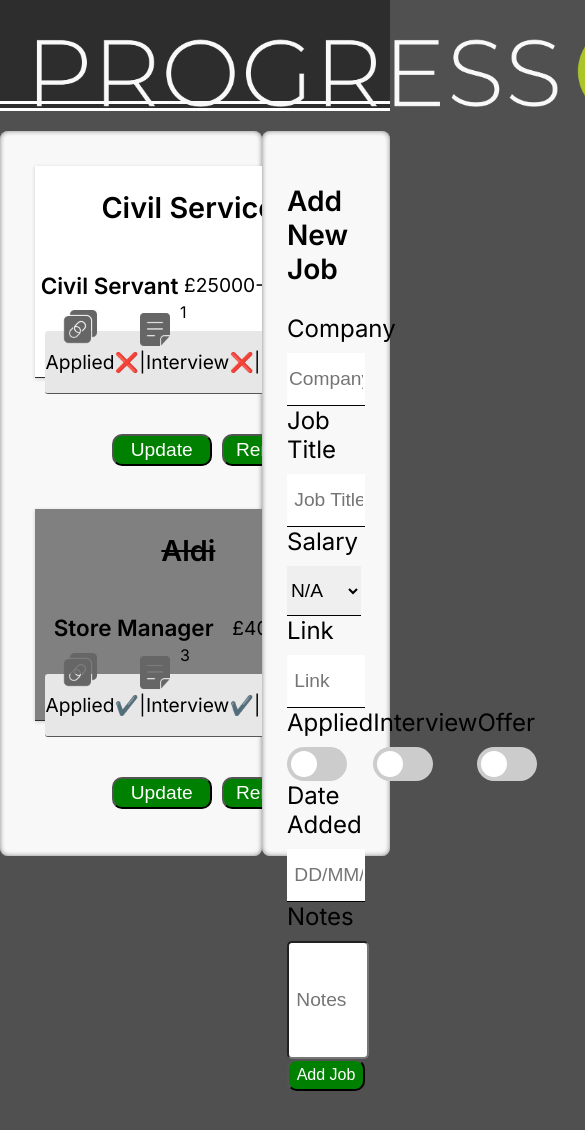
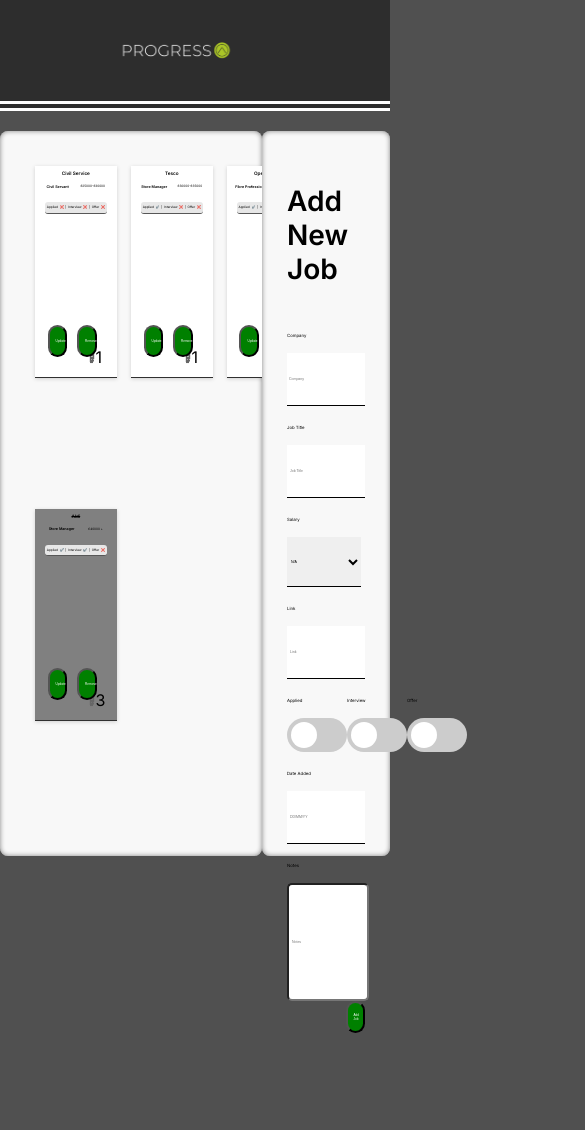
Before and after one commit to GLYNKNIGHT/Job-Tracking-App-Demo, a React (Create React App) app: page / in a window 390 px wide. Shown: the top 1130 px of the page, 585 px wide, since content can reach past the window. Built offline with nearby package versions, Linux system fonts and the light colour scheme; data requests are answered from the project's data file.

Commit message:
Working on making more responsive

```diff
--- a/src/App.css
+++ b/src/App.css
@@ -5,17 +5,6 @@
  background-color: white;
  font-family: 'Inter', sans-serif;
 
-}
-
-.header{
-  height: 12vh;
-  background-color: rgb(45, 45, 45);
-  border-bottom:  10px double white ;
-
-}
-
-.header-image{
- height: 150px;
 }
 
 .main{
@@ -26,6 +15,8 @@
   padding-top: 20px;
 }
 
+
+/*Global elements*/
 .progress{
   display: flex;
   justify-content: space-evenly;
@@ -36,33 +27,28 @@
  }
 
 .input{
-  font-size: 1.2rem;
+  font-size: 0.9vw;
   height: 50px;
   width:95%;
   margin-top:10px;
   border: none;
   border-bottom: 0.5px solid black;
-
-
 }
 
 .btn
  {
-  width: 200px;
+  width: 5vw;
   height: 2rem;
   border-radius: 10px;
-  font-size: 1rem;
+  font-size: 0.8vw;
   background-color: green;
   color: white;
 }
 
-.checkboxes{
-  display: flex;
-  justify-content: space-evenly;
-}
 
 
 
+/*Scroll Bars*/
 /* width */
 ::-webkit-scrollbar {
   width: 15px;
@@ -81,6 +67,12 @@
 }
 
 
+/*checkbox switches*/
+
+.checkboxes{
+  display: flex;
+  justify-content: space-evenly;
+}
 /* The switch - the box around the slider */
 .switch {
   position: relative;
--- a/src/Components/Header/Header.module.css
+++ b/src/Components/Header/Header.module.css
@@ -2,9 +2,14 @@
     height: 12vh;
     background-color: rgb(45, 45, 45);
     border-bottom:  10px double white ;
-
+    position: relative;
   }
 
   .header_image{
-   height: 150px;
+   width:30vw;
+   position: absolute;
+    top: 50%;
+    left:30%;
+    -ms-transform: translateY(-50%);
+    transform: translateY(-50%);
   }
--- a/src/Components/Input/Input.js
+++ b/src/Components/Input/Input.js
@@ -30,7 +30,7 @@ return<div >
         <div className={styles.add_job}>
         <h3 >Add New Job</h3>
         <div>
-            <label>Company</label>
+            <label className={styles.label}>Company</label>
                 <input
                     className="input"
                     id='company'
@@ -40,7 +40,7 @@ return<div >
                     onChange={(e)=> setCompany(e.target.value)} />
                 </div>
         <div>
-            <label>Job Title</label>
+            <label className={styles.label}>Job Title</label>
                 <input
                     className="input"
                     id='title'
@@ -50,7 +50,7 @@ return<div >
                     onChange={(e)=> setJobTitle(e.target.value)}/>
             </div>
         <div>
-            <label>Salary</label>
+            <label className={styles.label}>Salary</label>
                 <select className="input" id='salary' onChange={(e)=> setSalary(e.target.value)}>
                     <option value='N/A'>N/A</option>
                     <option value='Under £25000'> Under £25000</option>
@@ -61,7 +61,7 @@ return<div >
                 </select>
              </div>
         <div>
-            <label>Link</label>
+            <label className={styles.label}>Link</label>
                 <input
                     className="input"
                     id='link'
@@ -72,21 +72,21 @@ return<div >
             </div>
         <div className="checkboxes">
             <div>
-                <label>Applied  </label>
+                <label className={styles.label}>Applied  </label>
                     <label className="switch">
                     <input type="checkbox" id='applied'  onChange={(e)=> setApplied(!applied)} />
                     <span className="slider round"></span>
                     </label>
                 </div>
             <div>
-                <label>Interview    </label>
+                <label className={styles.label}>Interview    </label>
                     <label className="switch">
                     <input type="checkbox"  onChange={(e)=> setInterview(!interview)} />
                     <span className="slider round"></span>
                     </label>
                 </div>
             <div>
-                <label>Offer    </label>
+                <label className={styles.label}>Offer    </label>
                     <label className="switch">
                     <input type="checkbox"  onChange={(e)=> setOffer(!offer)} />
                     <span className="slider round"></span>
@@ -94,7 +94,7 @@ return<div >
                 </div>
         </div>
         <div>
-                <label>Date Added</label>
+                <label className={styles.label}>Date Added</label>
                     <input
                         className="input"
                         id='date'
@@ -104,7 +104,7 @@ return<div >
                         onChange={(e)=> setDateApplied(e.target.value)}  />
                 </div>
         <div>
-                <label>Notes</label>
+                <label className={styles.label}>Notes</label>
                     <input
                         className={styles.input_text_area}
                         id='notes'
--- a/src/Components/Input/Input.module.css
+++ b/src/Components/Input/Input.module.css
@@ -7,15 +7,18 @@
     text-align: left;
     font-size: 1.5rem;
     background-color: rgb(248, 248, 248);
-      padding:25px;
-      box-shadow: rgba(0, 0, 0, 0.16) 0px 1px 4px;
-      border-radius: 8px;
-      box-shadow: inset 0 0 5px grey;
+    padding:25px;
+    box-shadow: rgba(0, 0, 0, 0.16) 0px 1px 4px;
+    border-radius: 8px;
+    box-shadow: inset 0 0 5px grey;
   }
 
+  .label{
+    font-size: 1.1vw;
+  }
 
   .input_text_area{
-    font-size: 1.2rem;
+    font-size: 0.9vw;
     height: 7rem;
     width:95%;
     margin-top:10px;
--- a/src/Components/Job/Job.js
+++ b/src/Components/Job/Job.js
@@ -36,9 +36,9 @@ return <>
             <h3>{jobTitle}</h3><p>{salary}</p>
     </div>
      <div className={styles.icons}>
-        <a className={styles.link} href={link} ><img width='50px' src='./link.png' alt='hyperlink'/></a>
+        <a className={styles.link} href={link} ><img  src='./link.png' alt='hyperlink'/></a>
             {(notes.length > 0)?<div className={styles.comments_icon}>
-                                        <img width='50px' src='./note.png'  alt='comments'/>
+                                        <img src='./note.png'  alt='comments'/>
                                         <div className={styles.hidden_notes}>
                                         <h2>{company} - Notes</h2>
                                                 <div className={styles.hidden_notes_list}>  {/*will show on hover of icon*/}
--- a/src/Components/Job/Job.module.css
+++ b/src/Components/Job/Job.module.css
@@ -7,7 +7,7 @@
     border: none;
     border-bottom: 0.7px solid rgb(48, 48, 48);
     margin: 10px;
-    font-size: 1.2rem;
+    font-size: 0.8vw;
     box-shadow: rgba(0, 0, 0, 0.16) 0px 1px 4px;
     position: relative;
   }
@@ -26,10 +26,14 @@
   .icons {
     position: absolute;
     left:20px;
-    bottom:20px;
+    bottom:10px;
     display: flex;
     flex-direction: row;
     gap:25px;
+  }
+
+  .icons img{
+    width:2vw
   }
 
   .comments_icon{
@@ -40,12 +44,12 @@
     display: none;
   }
 
-  .comments_icon:hover .hidden-notes{
+  .comments_icon:hover .hidden_notes{
     display:block;
     position: fixed;
     position: fixed;
-    width: 700px;
-    height: 400px;
+    width: 40vw;
+    height: 20vw;
     padding: 20px;
     border: 3px solid #575757;
     border-radius: 10px ;
@@ -80,6 +84,9 @@
   .job_btns{
     display: flex;
     justify-content: right;
+    position: absolute;
+    right:0px;
+    bottom:0px;
     gap:10px;
     margin: 20px;
     margin-top:40px
@@ -88,10 +95,11 @@
   }
 
   .job_btns button{
-    width: 100px;
+
+    width: 5vw;
     height: 2rem;
     border-radius: 10px;
-    font-size: 1.2rem;
+    font-size: 0.8vw;
     background-color: green;
     color: white;
   }
```
